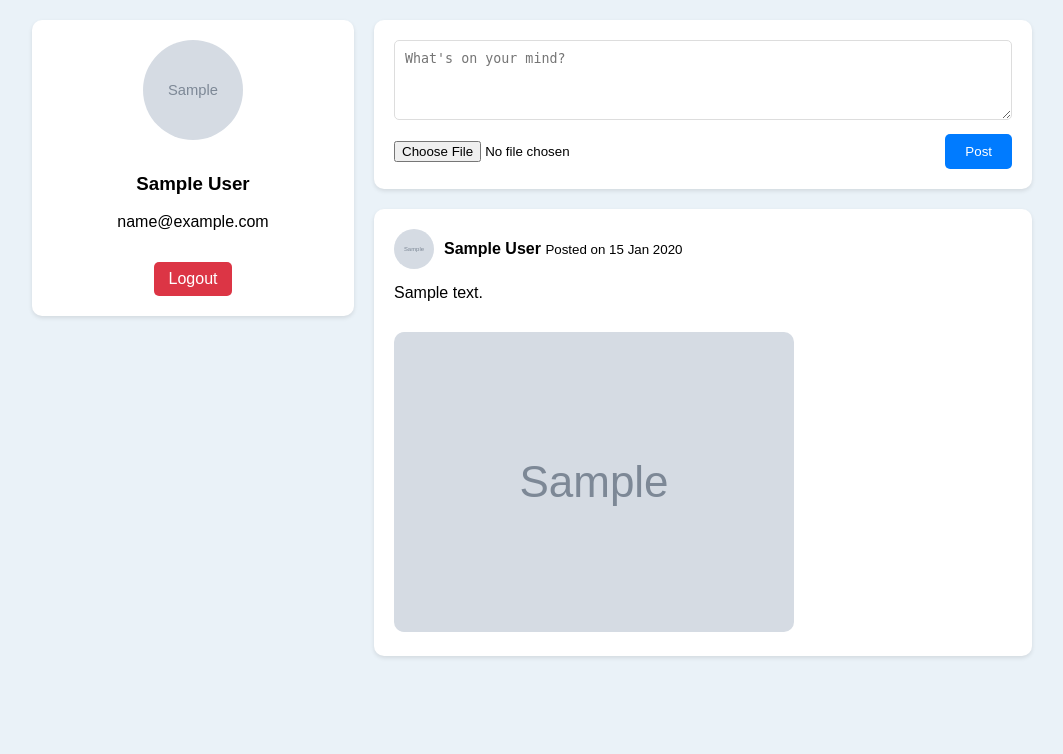
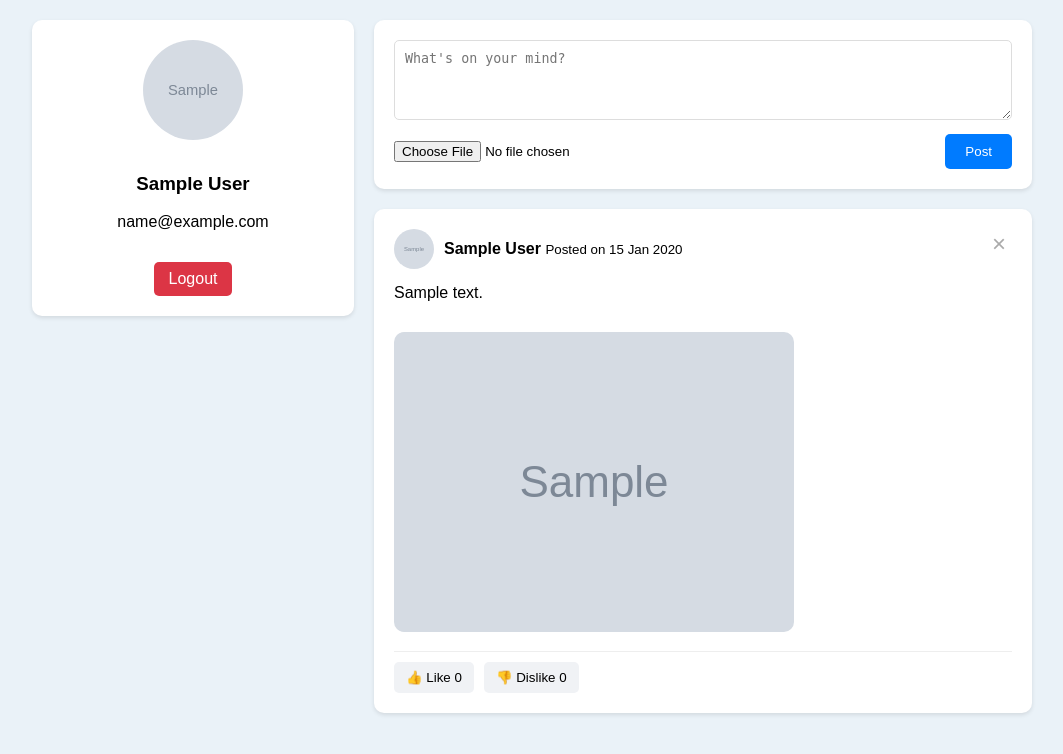
Before and after one commit to akmishra6441/Aurenyx, a PHP site: page / in a window 1280 px wide. Shown: the top 754 px of the page, without its empty margins (108-1171 px from the left). Run offline with PHP 8.4, Linux system fonts and the light colour scheme; the visitor is signed in with stand-in values (Sample User, id 1); tables that the repository leaves empty or names only in its code hold one stand-in row (values such as "Sample post"); grey boxes marked "Sample" are stand-in pictures.

Commit message:
Update index.php

```diff
--- a/index.php
+++ b/index.php
@@ -11,12 +11,14 @@ if (!isset($_SESSION['user_id'])) {
     exit();
 }
 
+// Instantiate objects
+$userObj = new User();
+$postObj = new Post();
+
 // Fetch logged-in user's data
-$userObj = new User();
 $currentUser = $userObj->getUserById($_SESSION['user_id']);
 
 // Fetch user's posts
-$postObj = new Post();
 $posts = $postObj->getPostsByUserId($_SESSION['user_id']);
 ?>
 <!DOCTYPE html>
@@ -50,6 +52,7 @@ $posts = $postObj->getPostsByUserId($_SESSION['user_id']);
             <div id="posts-container">
                 <?php if (!empty($posts)): ?>
                     <?php foreach ($posts as $post): ?>
+                        <?php $counts = $postObj->getLikeDislikeCounts($post->id); ?>
                         <div class="post-item" id="post-<?php echo $post->id; ?>">
                             <div class="post-header">
                                 <img src="uploads/profiles/<?php echo htmlspecialchars($post->profile_picture); ?>" class="post-author-pic">
@@ -57,11 +60,20 @@ $posts = $postObj->getPostsByUserId($_SESSION['user_id']);
                                     <strong><?php echo htmlspecialchars($post->full_name); ?></strong>
                                     <small>Posted on <?php echo date('d M Y', strtotime($post->created_at)); ?></small>
                                 </div>
+                                <button class="delete-post-btn" data-post-id="<?php echo $post->id; ?>">×</button>
                             </div>
                             <p class="post-content"><?php echo htmlspecialchars($post->description); ?></p>
                             <?php if ($post->image): ?>
                                 <img src="uploads/posts/<?php echo htmlspecialchars($post->image); ?>" class="post-image">
                             <?php endif; ?>
+                            <div class="post-actions">
+                                <button class="like-btn" data-post-id="<?php echo $post->id; ?>">
+                                    👍 Like <span class="like-count"><?php echo $counts['likes']; ?></span>
+                                </button>
+                                <button class="dislike-btn" data-post-id="<?php echo $post->id; ?>">
+                                    👎 Dislike <span class="dislike-count"><?php echo $counts['dislikes']; ?></span>
+                                </button>
+                            </div>
                         </div>
                     <?php endforeach; ?>
                 <?php else: ?>
```
